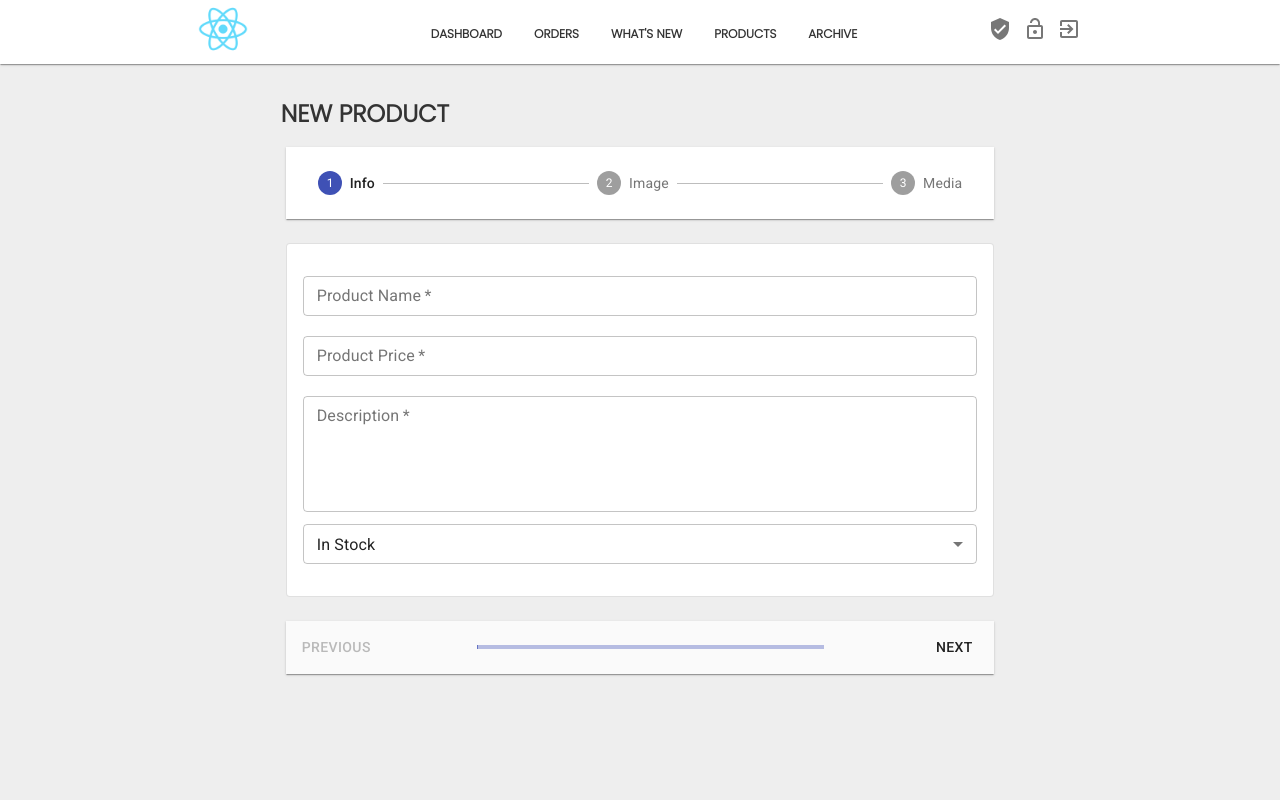
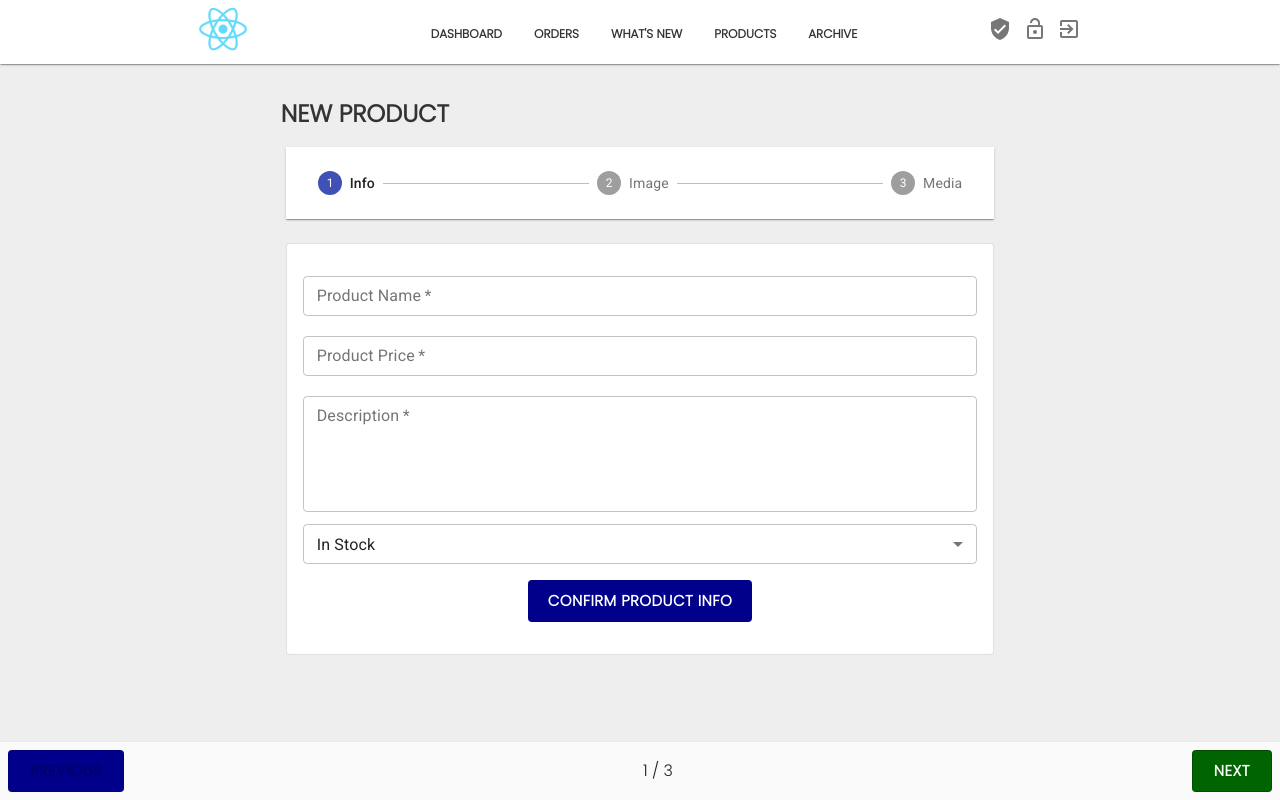
Before and after one commit to stanleyHayes/icerock-admin, a React (Create React App) app: page /product/new in a window 1280 px wide. Built offline with nearby package versions, Linux system fonts and the light colour scheme.

Commit message:
Upload media product page added

```diff
--- a/src/components/shared/CreateProductInfo.js
+++ b/src/components/shared/CreateProductInfo.js
@@ -1,7 +1,37 @@
 import React, {useState} from "react";
-import {Card, CardContent, MenuItem, Select, TextField} from "@material-ui/core";
+import {Card, CardContent, Grid, MenuItem, Select, TextField, Button, makeStyles} from "@material-ui/core";
 
 const CreateProductInfo = () => {
+
+    const useStyles = makeStyles(theme => {
+        return {
+            button: {
+                color: "white",
+                fontWeight: "bold",
+                fontFamily: "Poppins",
+                backgroundColor: "darkblue",
+                paddingTop: 8,
+                paddingBottom: 8,
+                '&:hover': {
+                    color: "darkblue"
+                },
+                marginTop: 8,
+                marginBottom: 8
+            },
+            icon: {
+                color: "white",
+                '&:hover': {
+                    color: "darkgreen"
+                }
+            },
+            input: {
+                display: "none"
+            }
+        }
+    });
+
+    const classes = useStyles();
+
 
     const [product, setProduct] = useState({status: "IN_STOCK"});
     const [error, setError] = useState({});
@@ -12,6 +42,12 @@ const CreateProductInfo = () => {
         setProduct({...product, [event.target.name]: event.target.value});
     }
 
+    const handleProductInfoSubmit = event => {
+        event.preventDefault();
+        if (!name) {
+            setError({...error, name: "Field required"});
+        }
+    }
 
     return (
         <Card elevation={0} raised={false} variant="outlined">
@@ -77,6 +113,19 @@ const CreateProductInfo = () => {
                         <MenuItem value="COMING_SOON">Coming Soon</MenuItem>
                     </Select>
                 </div>
+
+                <Grid container={true} justify="center">
+                    <Grid item={true} xs={12} md={4}>
+                        <Button
+                            fullWidth={true}
+                            className={classes.button}
+                            onClick={handleProductInfoSubmit}
+                            size="large"
+                            variant="text">
+                            Confirm Product Info
+                        </Button>
+                    </Grid>
+                </Grid>
             </CardContent>
         </Card>
     )
--- a/src/components/shared/Order.js
+++ b/src/components/shared/Order.js
@@ -31,7 +31,7 @@ const Order = ({order}) => {
 
     const classes = useStyles();
 
-    const {orderID, _id, createdAt, products, status, owner, avatar} = order;
+    const {orderID, createdAt, products, status, owner, avatar} = order;
 
     const getProductAvatar = (name) =>{
         switch (name){
--- a/src/components/shared/UploadProductMedia.js
+++ b/src/components/shared/UploadProductMedia.js
@@ -1,21 +1,185 @@
-import React from "react";
-import {CardContent, Card, CardActions, Divider, Button} from "@material-ui/core";
+import React, {useState} from "react";
+import {Card, CardActions, Divider, Button, makeStyles, CardMedia, Grid} from "@material-ui/core";
+import {AddAPhoto, CloudUpload, Delete} from "@material-ui/icons";
 
 const UploadProductMedia = () => {
 
+    const useStyles = makeStyles(theme => {
+        return {
+            selectImageButton: {
+                color: "white",
+                fontWeight: "bold",
+                fontFamily: "Poppins",
+                backgroundColor: "darkblue",
+                paddingTop: 4,
+                paddingBottom: 4,
+                '&:hover': {
+                    color: "darkblue"
+                }
+            },
+            uploadImageButton:
+                {
+                    color: "white",
+                    fontWeight: "bold",
+                    fontFamily: "Poppins",
+                    backgroundColor: "darkgreen",
+                    paddingTop: 4,
+                    paddingBottom: 4,
+                    '&:hover': {
+                        color: "darkgreen"
+                    }
+                }
+            ,
+            icon: {
+                color: "white",
+                '&:hover': {
+                    color: "darkgreen"
+                }, '&:active': {
+                    color: "darkblue"
+                }
+            },
+            input: {
+                display: "none"
+            },
+            deleteImageButton: {
+                color: "white",
+                fontWeight: "bold",
+                fontFamily: "Poppins",
+                backgroundColor: "darkred",
+                paddingTop: 4,
+                paddingBottom: 4,
+                '&:hover': {
+                    color: "darkred"
+                }
+            },
+            container: {
+                marginBottom: 16
+            }
+        }
+    });
+
+    const classes = useStyles();
+
+    const [previews, setPreviews] = useState([]);
+    const [images, setImages] = useState([]);
+
+    const handleFileSelected = event => {
+
+        for (let file of event.target.files) {
+            setImages(prevState => [...prevState, file]);
+        }
+
+        for (let i = 0; i < event.target.files.length; i++) {
+
+
+            const reader = new FileReader();
+
+            reader.onload = () => {
+
+                if (reader.readyState === 2) {
+                    setPreviews(prevState => {
+                        return [...prevState, reader.result]
+                    });
+
+                }
+            }
+            reader.readAsDataURL(event.target.files[i]);
+
+        }
+    }
+
+    const handleFileUploadClick = (event, index) => {
+        // const formData = new FormData();
+        // formData.append("product-media", images[index]);
+        console.log(index, images[index]);
+    }
+
+    const handleRemoveImageClick = (event, index) => {
+
+        const filteredImages = images.filter(image => image.name !== images[index].name);
+        const filteredPreviews = previews.filter(preview => preview !== previews[index]);
+        setPreviews(filteredPreviews);
+        setImages(filteredImages);
+    }
+
+
     return (
         <div>
-            <Card elevation={0} raised={true} variant="outlined">
-                <CardContent>
+            <div className="margin-vertical-large">
+                <input
+                    onChange={handleFileSelected}
+                    type="file"
+                    className={classes.input}
+                    accept="image/*"
+                    multiple={true}
+                    id="product-media"/>
+                <label className="display-block" htmlFor="product-media">
+                    <Button
+                        className={`${classes.selectImageButton} display-block`}
+                        component="div"
+                        variant="text"
+                        fullWidth={true}
+                        size="large"
+                        endIcon={<AddAPhoto/>}>
+                        Select Media
+                    </Button>
+                </label>
+            </div>
+            <Grid container={true} spacing={3} className={classes.container}>
+                {
+                    (previews.length) ? (
+                        <Grid item={true} xs={12}>
+                            <p className="text text-align-center uppercase font-weight-bold margin-vertical-large">
+                                {images.length} images selected
+                            </p>
+                        </Grid>
+                    ) : null
+                }
 
-                </CardContent>
-                <Divider variant="fullWidth" />
-                <CardActions>
-                    <Button>
-                        <input type="file" />
-                    </Button>
-                </CardActions>
-            </Card>
+                {
+                    (previews.length) ? (
+                        previews.map((preview, index) => {
+                            return (
+                                <Grid key={index} item={true} xs={12} md={6}>
+                                    <div className="shadow">
+                                        <Card elevation={0} raised={true} variant="outlined">
+                                            <CardMedia component="img" src={preview}/>
+                                            <Divider variant="fullWidth"/>
+                                            <CardActions>
+                                                <Button
+                                                    onClick={(e) => handleFileUploadClick(e, index)}
+                                                    fullWidth={true}
+                                                    color="primary"
+                                                    variant="outlined"
+                                                    className={classes.uploadImageButton}
+                                                    endIcon={<CloudUpload className={classes.icon}/>}>
+                                                    Upload
+                                                </Button>
+
+                                                <Button
+                                                    onClick={(e) => handleRemoveImageClick(e, index)}
+                                                    fullWidth={true}
+                                                    color="primary"
+                                                    variant="outlined"
+                                                    className={classes.deleteImageButton}
+                                                    endIcon={<Delete className={classes.icon}/>}>
+                                                    Remove
+                                                </Button>
+                                            </CardActions>
+                                        </Card>
+                                    </div>
+                                </Grid>
+                            )
+                        })
+                    ) : (
+                        <Grid item={true} xs={12}>
+                            <p className="text text-align-center uppercase font-weight-bold margin-vertical-large">
+                                No Product Media Selected
+                            </p>
+                        </Grid>
+                    )
+                }
+            </Grid>
         </div>
     )
 }
--- a/src/pages/products/CreateProductPage.js
+++ b/src/pages/products/CreateProductPage.js
@@ -22,6 +22,18 @@ function CreateProductPage() {
                 backgroundColor: "#eeeeee",
                 paddingTop: 30,
                 paddingBottom: 30
+            },
+            nextButton: {
+                fontFamily: "Poppins",
+                color: "white",
+                fontWeight: "bold",
+                backgroundColor: "darkgreen"
+            },
+            prevButton: {
+                fontFamily: "Poppins",
+                color: "white",
+                fontWeight: "bold",
+                backgroundColor: "darkblue"
             }
         }
     });
@@ -88,21 +100,28 @@ function CreateProductPage() {
 
                         <Grid item={true} xs={12} md={7}>
                             <MobileStepper
-                                position="static"
+                                position="bottom"
                                 activeStep={step}
                                 backButton={
                                     <Button
+                                        className={classes.prevButton}
+                                        variant="outlined"
+                                        size="large"
                                         disabled={step === 0}
                                         onClick={handlePreviousClick}>
                                         Previous
                                     </Button>
                                 } nextButton={
                                 <Button
+                                    className={classes.nextButton}
+                                    variant="outlined"
+                                    size="large"
+                                    disabled={step === 2}
                                     onClick={handleNextClick}>
-                                    {step === 2 ? "Submit" : "Next"}
+                                    { "Next"}
                                 </Button>
                             } steps={3}
-                                variant="progress"
+                                variant="text"
                                 elevation={1}
                             />
                         </Grid>
```
Also changed, not shown: src/components/shared/UploadProductImage.js (+21 -23 lines), src/pages/products/ProductDetailPage.js (+3 -4 lines).
